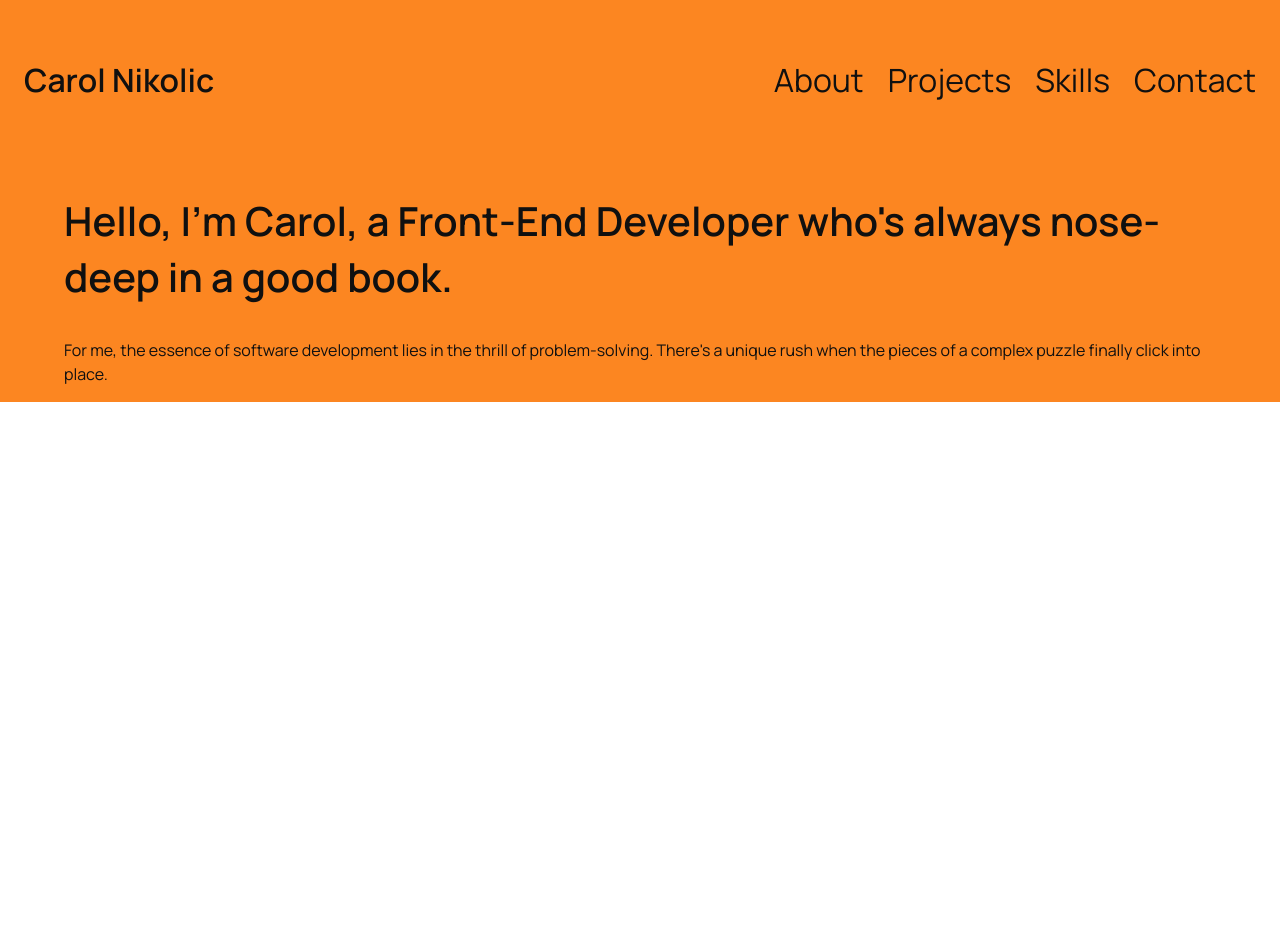
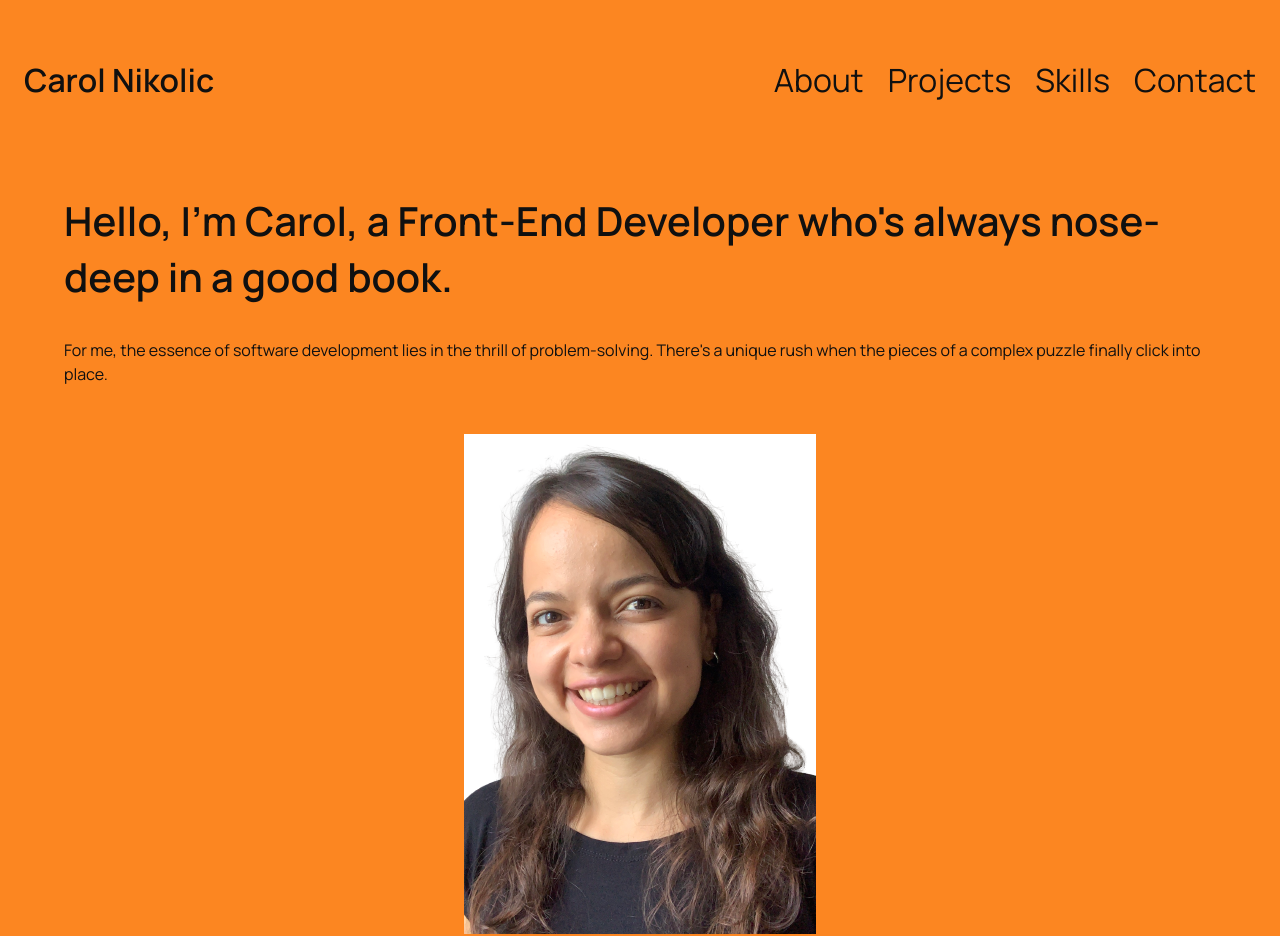
Before and after one commit to CarolANikolic/portfolio, a Next.js app: page / in a window 1280 px wide. Before the commit the page ends 800 px from the top, so only its background shows below. Built offline with nearby package versions, Linux system fonts and the light colour scheme.

Commit message:
feat: add my photo and define position ans style constraints.

```diff
--- a/app/page.js
+++ b/app/page.js
@@ -1,4 +1,6 @@
 import TitleAndText from "@/components/TitleAndText";
+import Image from "next/image";
+import myPhoto from "../public/images/my-photo.png"
 import styles from "./page.module.css";
 
 export default function Home() {
@@ -21,6 +23,12 @@ export default function Home() {
           color="regularBlack"
           fontSize="small"
           />
+
+          <div>
+            <div className={styles.imageContainer}>
+              <Image src={myPhoto} alt="Carol Nikolic's profile photo" className={styles.myPhoto}/>
+            </div>
+          </div>
       </article>
     </main>
   );
--- a/app/page.module.css
+++ b/app/page.module.css
@@ -2,3 +2,14 @@
     width: 100%;
     background-color: var(--orange);
 }
+
+.imageContainer {
+    width: 22rem;
+    margin: 0 auto;
+    padding-top: 2rem;
+}
+
+.myPhoto {
+    object-fit: cover;
+    width: 100%;
+}
```
Also changed, not shown: public/images/my-photo.png (added).
